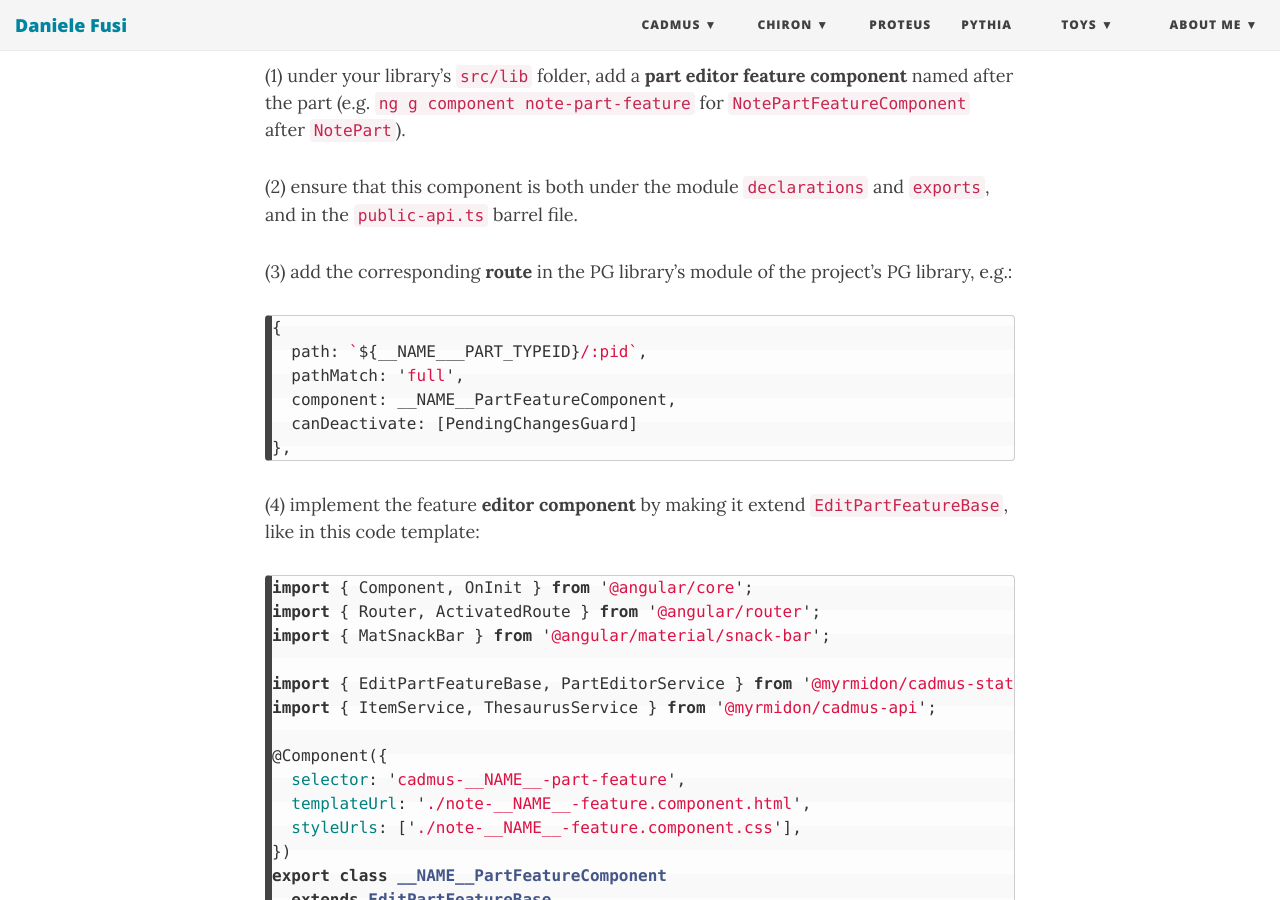
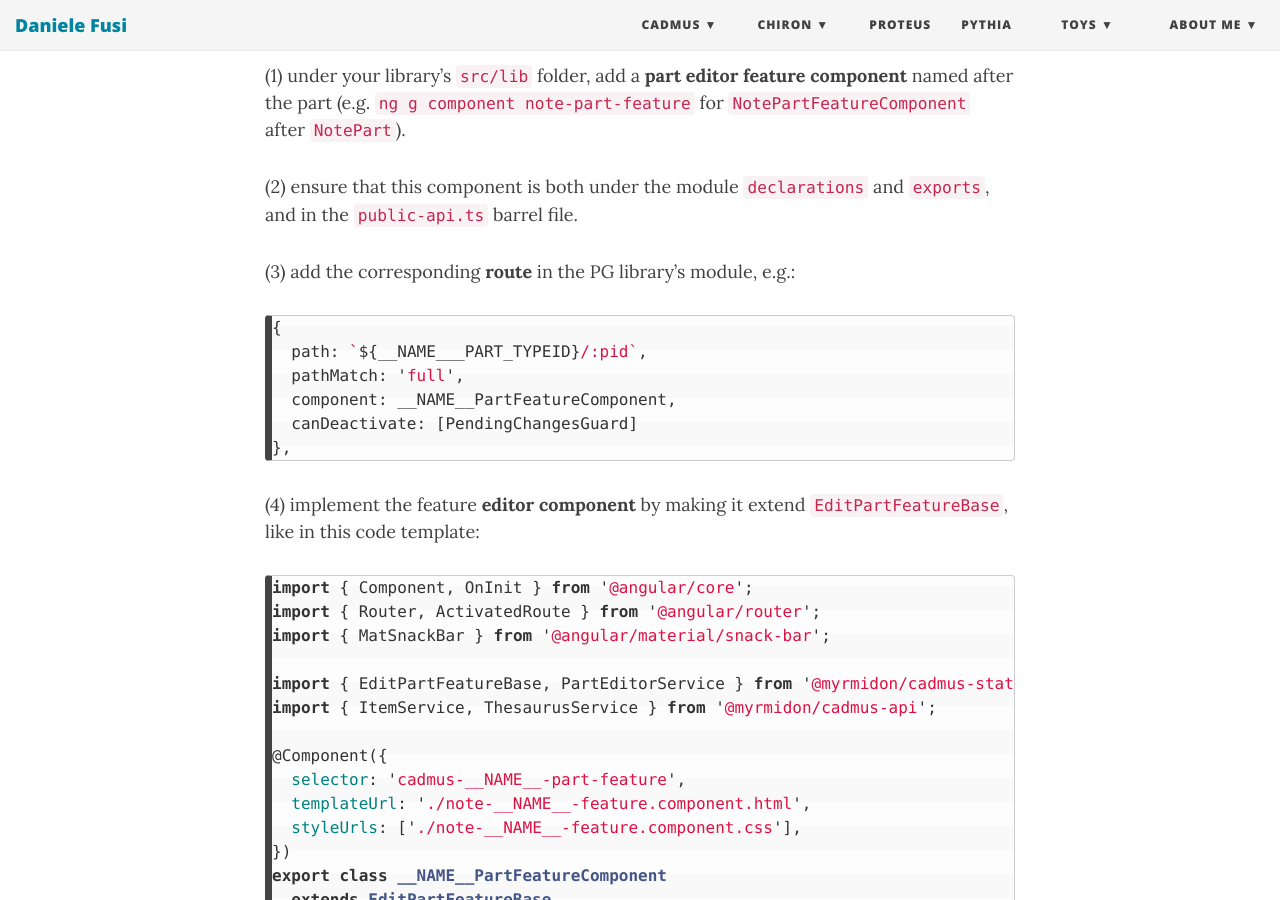
Before and after one commit to Myrmex/overview, a Jekyll site: the page built from cadmus/dev/frontend/parts.md, in a window 1280 px wide and 900 px high, scrolled down 16276 px. Built offline with Jekyll 4.4.1, drawn with Linux system fonts in a browser that asks for light colours; nearby versions of some CDN libraries.

Commit message:
Update parts.md

````diff
--- a/cadmus/dev/frontend/parts.md
+++ b/cadmus/dev/frontend/parts.md
@@ -659,7 +659,7 @@ Once you have the part editor, you need its wrapper page, which in turn is linke
 
 (2) ensure that this component is both under the module `declarations` and `exports`, and in the `public-api.ts` barrel file.
 
-(3) add the corresponding **route** in the PG library's module of the project's PG library, e.g.:
+(3) add the corresponding **route** in the PG library's module, e.g.:
 
 ```ts
 {
````
